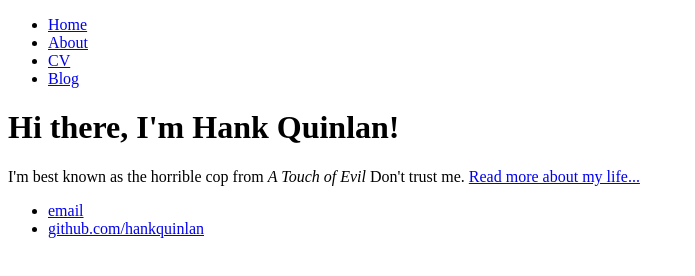
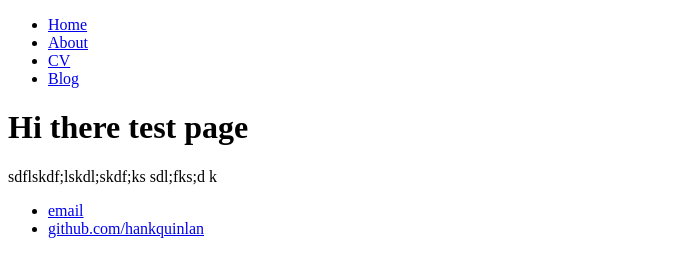
Before and after one commit to menim/menim.github.io, a plain HTML site: page index.html in a window 1280 px wide. Shown: the whole page, without its empty margins (0-695 px from the left). Drawn offline with Linux system fonts and the light colour scheme.

Commit message:
update content

```diff
--- a/index.html
+++ b/index.html
@@ -1,7 +1,7 @@
 <!DOCTYPE html>
 <html>
 	<head>
-		<title>Hank Quinlan, Horrible Cop</title>
+		<title>MENIM</title>
 		<link href="css/style.css"  />
 	</head>
 	<body>
@@ -15,8 +15,8 @@
 		</nav>
 		<div class="container">
     		<div class="blurb">
-        		<h1>Hi there, I'm Hank Quinlan!</h1>
-				<p>I'm best known as the horrible cop from <em>A Touch of Evil</em> Don't trust me. <a href="/about">Read more about my life...</a></p>
+        		<h1>Hi there test page </h1>
+				<p>sdflskdf;lskdl;skdf;ks sdl;fks;d k</p>
     		</div><!-- /.blurb -->
 		</div><!-- /.container -->
 		<footer>
```
